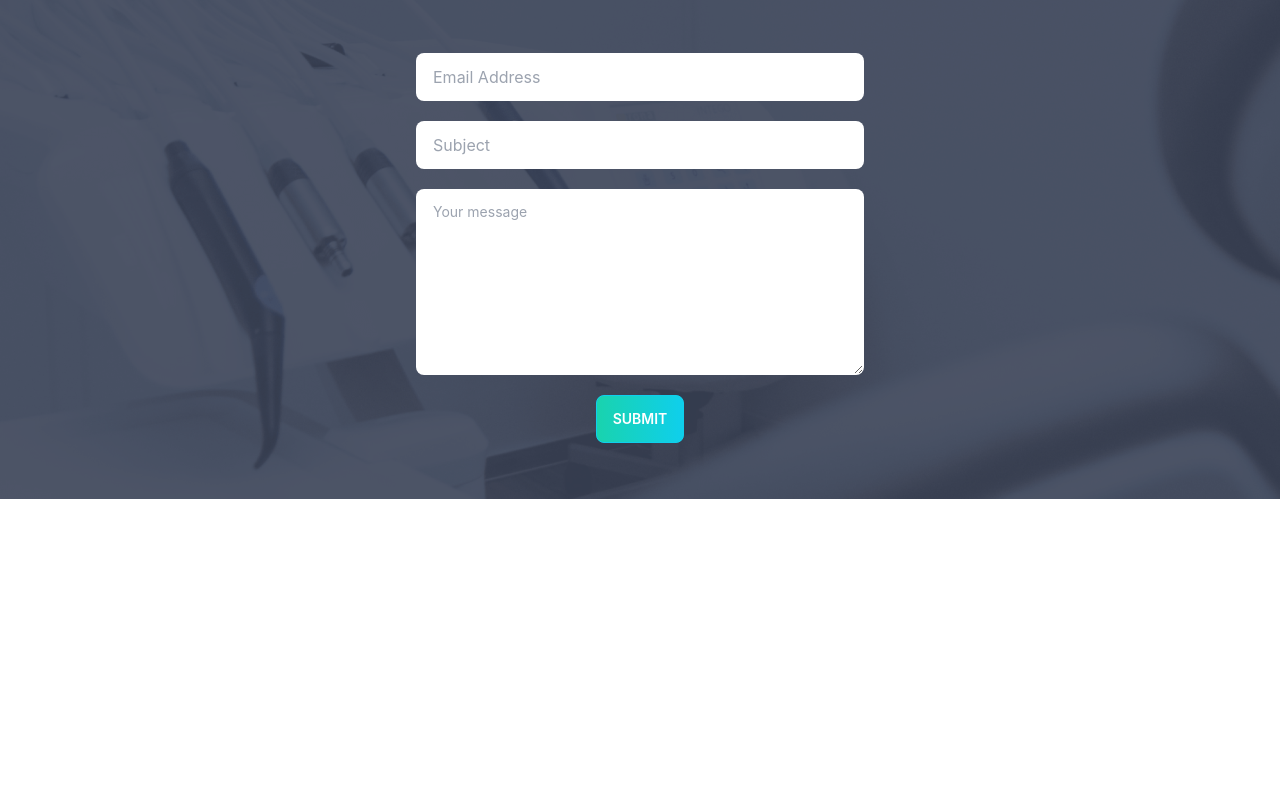
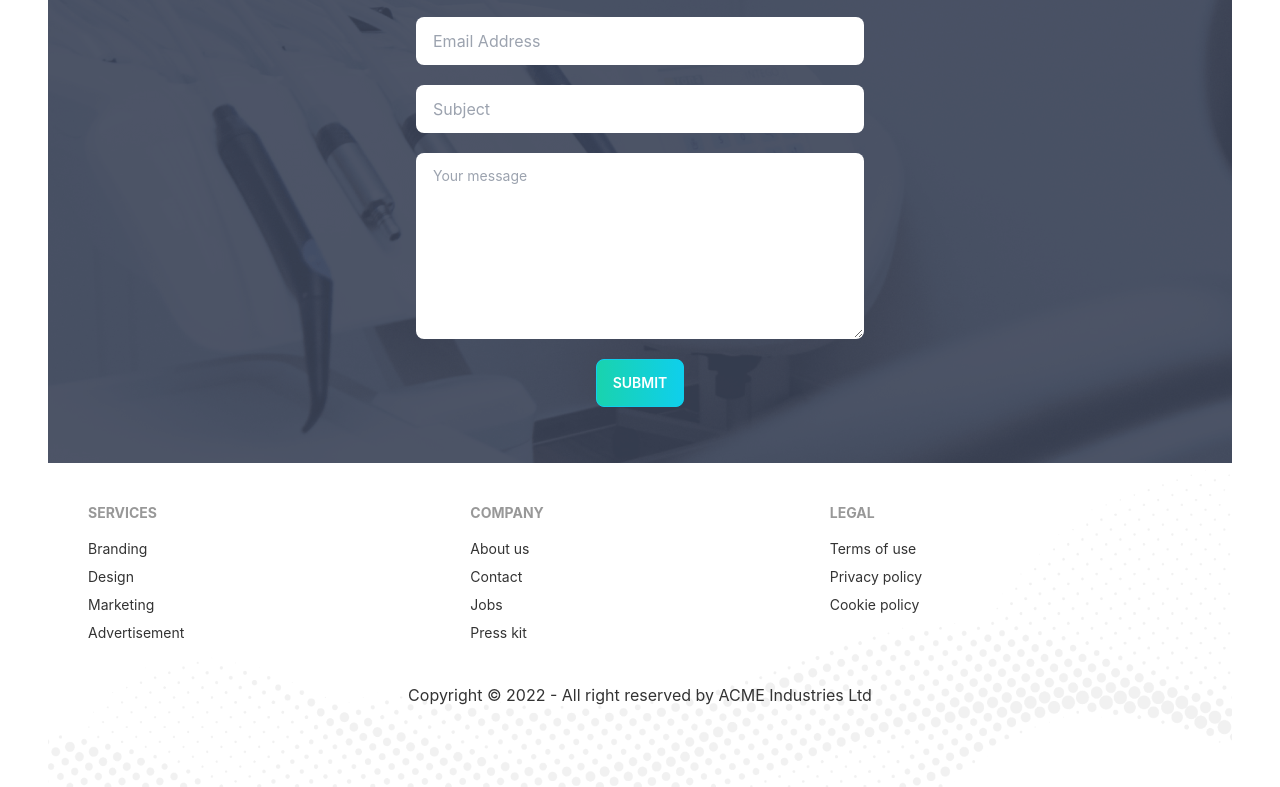
Before and after one commit to Arif6474/doctors-portal-client, a React (Create React App) app: page / in a window 1280 px wide. Shown: the part 3309-4096 px from the top of the page. Before the commit the page ends 3808 px from the top, so only its background shows below. Built offline with nearby package versions, Linux system fonts and the light colour scheme.

Commit message:
added footer

```diff
--- /dev/null
+++ b/src/Pages/Home/Footer.js
@@ -0,0 +1,38 @@
+import React from 'react';
+import footer from '../../assets/images/footer.png'
+const Footer = () => {
+    return (
+        <footer style={{
+            background: `url(${footer})`,
+            backgroundSize: 'cover'
+        }} className="p-10">
+            <div className='footer'>
+                <div>
+                    <span className="footer-title">Services</span>
+                    <a className="link link-hover">Branding</a>
+                    <a className="link link-hover">Design</a>
+                    <a className="link link-hover">Marketing</a>
+                    <a className="link link-hover">Advertisement</a>
+                </div>
+                <div>
+                    <span className="footer-title">Company</span>
+                    <a className="link link-hover">About us</a>
+                    <a className="link link-hover">Contact</a>
+                    <a className="link link-hover">Jobs</a>
+                    <a className="link link-hover">Press kit</a>
+                </div>
+                <div>
+                    <span className="footer-title">Legal</span>
+                    <a className="link link-hover">Terms of use</a>
+                    <a className="link link-hover">Privacy policy</a>
+                    <a className="link link-hover">Cookie policy</a>
+                </div>
+            </div>
+            <div className='my-10 text-center'>
+                <p>Copyright © 2022 - All right reserved by ACME Industries Ltd</p>
+            </div>
+        </footer>
+    );
+};
+
+export default Footer;
--- a/src/Pages/Home/Home.js
+++ b/src/Pages/Home/Home.js
@@ -2,6 +2,7 @@ import React from 'react';
 import Banner from './Banner';
 import Comminucate from './Comminucate';
 import Dental from './Dental';
+import Footer from './Footer';
 import Info from './Info';
 import MakeAppointment from './MakeAppointment';
 import Services from './Services';
@@ -9,7 +10,7 @@ import Testimonials from './Testimonials';
 
 const Home = () => {
     return (
-        <div px-12>
+        <div className="px-12">
         <Banner></Banner>
         <Info></Info>
         <Services></Services>
@@ -17,6 +18,7 @@ const Home = () => {
         <MakeAppointment></MakeAppointment>
         <Testimonials></Testimonials>
        <Comminucate></Comminucate>
+       <Footer></Footer>
         </div>
     );
 };
--- a/src/Pages/Home/Info.js
+++ b/src/Pages/Home/Info.js
@@ -6,7 +6,7 @@ import phone from '../../assets/icons/phone.svg'
 
 const Info = () => {
     return (
-        <div class="grid grid-cols-1 lg:grid-cols-3 gap-5 mx-8">
+        <div className="grid grid-cols-1 lg:grid-cols-3 gap-5 mx-8">
             <InfoCard bgClass="bg-gradient-to-r from-secondary to-primary" cardTitle="Openning Hours" img={clock}></InfoCard>
             <InfoCard bgClass="bg-accent" cardTitle="Visit our location" img={marker}></InfoCard>
             <InfoCard bgClass="bg-gradient-to-r from-secondary to-primary" cardTitle="Contact us now" img={phone}></InfoCard>
--- a/src/Pages/Home/InfoCard.js
+++ b/src/Pages/Home/InfoCard.js
@@ -1,5 +1,5 @@
 import React from 'react';
-import PrimaryButton from '../Shared/PrimaryButton';
+
 
 
 const InfoCard = ({img, cardTitle, bgClass}) => {
--- a/src/Pages/Shared/Navbar.js
+++ b/src/Pages/Shared/Navbar.js
@@ -14,14 +14,14 @@ const Navbar = () => {
         <div className="navbar bg-base-100">
   <div className="navbar-start">
     <div className="dropdown">
-      <label tabindex="0" className="btn btn-ghost lg:hidden">
-        <svg xmlns="http://www.w3.org/2000/svg" className="h-5 w-5" fill="none" viewBox="0 0 24 24" stroke="currentColor"><path stroke-linecap="round" stroke-linejoin="round" stroke-width="2" d="M4 6h16M4 12h8m-8 6h16" /></svg>
+      <label tabIndex="0" className="btn btn-ghost lg:hidden">
+        <svg xmlns="http://www.w3.org/2000/svg" className="h-5 w-5" fill="none" viewBox="0 0 24 24" stroke="currentColor"><path strokeLinecap="round" strokeLinejoin="round" strokeWidth="2" d="M4 6h16M4 12h8m-8 6h16" /></svg>
       </label>
-      <ul tabindex="0" className="menu menu-compact dropdown-content mt-3 p-2 shadow bg-base-100 rounded-box w-52">
+      <ul tabIndex="0" className="menu menu-compact dropdown-content mt-3 p-2 shadow bg-base-100 rounded-box w-52">
         {menuItems}
       </ul>
     </div>
-    <a className="btn btn-ghost normal-case text-xl">Doctors Portal</a>
+    <Link to="/" className="btn btn-ghost normal-case text-xl">Doctors Portal</Link>
   </div>
   <div className="navbar-center hidden lg:flex">
     <ul className="menu menu-horizontal p-0">
```
